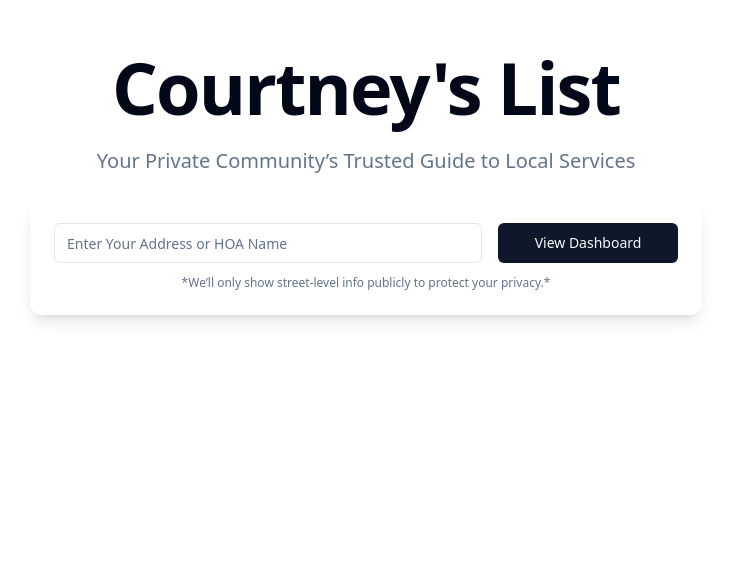
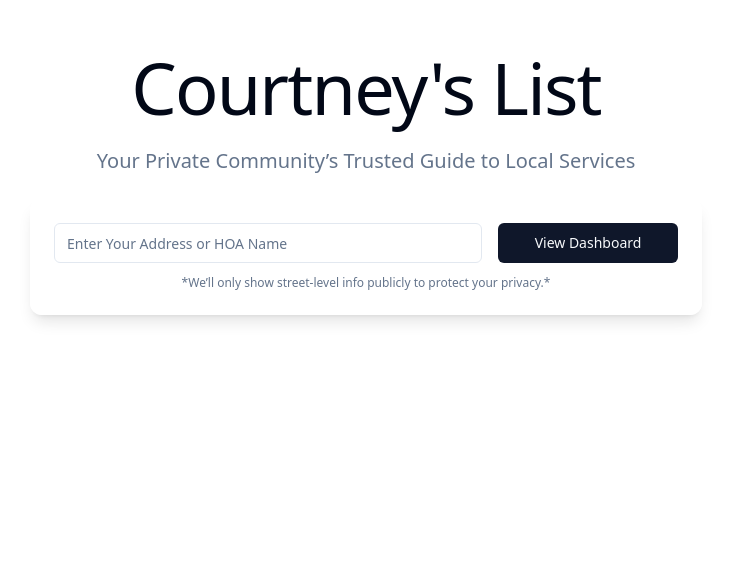
Before and after one commit to db192penny/courtneys-list-02184, a React (Vite) app: page / in a window 1280 px wide. Shown: the part 217-800 px from the top of the page, without its empty margins (274-1005 px from the left). Built offline with nearby package versions, Linux system fonts and the light colour scheme.

Commit message:
Remove bold from header
Remove font-bold from the Courtney's List header in src/pages/Index.tsx.

```diff
--- a/src/pages/Index.tsx
+++ b/src/pages/Index.tsx
@@ -45,7 +45,7 @@ const Index = () => {
           aria-hidden="true"
         />
         <div className="relative z-10 max-w-3xl w-full text-center space-y-6 mx-auto">
-          <h1 className="text-5xl md:text-7xl font-bold tracking-tight">Courtney's List</h1>
+          <h1 className="text-5xl md:text-7xl font-normal tracking-tight">Courtney's List</h1>
           <p className="text-xl text-muted-foreground">Your Private Community’s Trusted Guide to Local Services</p>
 
           <div className="mx-auto mt-6 w-full max-w-2xl rounded-xl bg-background/70 supports-[backdrop-filter]:bg-background/60 backdrop-blur shadow-lg p-4 md:p-6">
```
